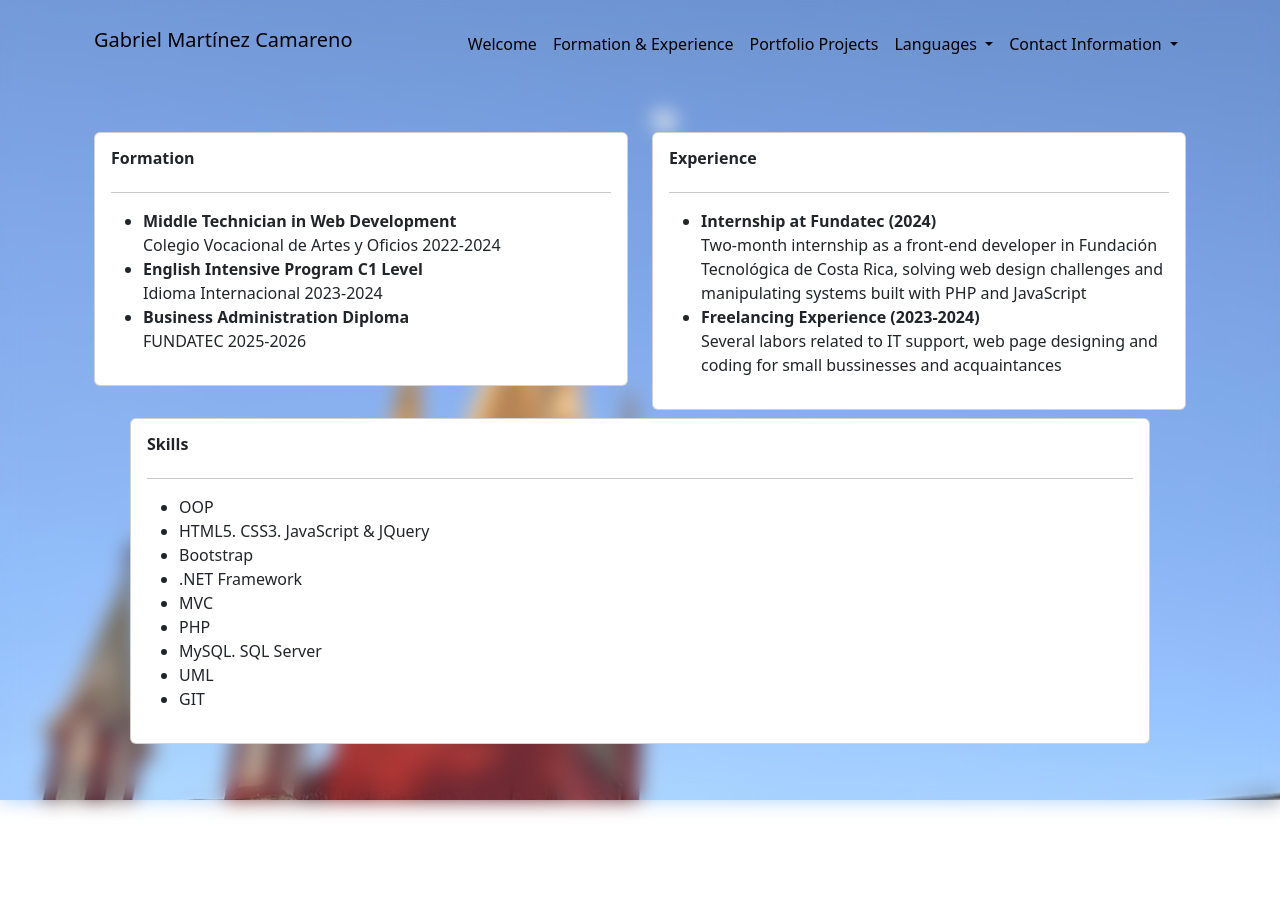
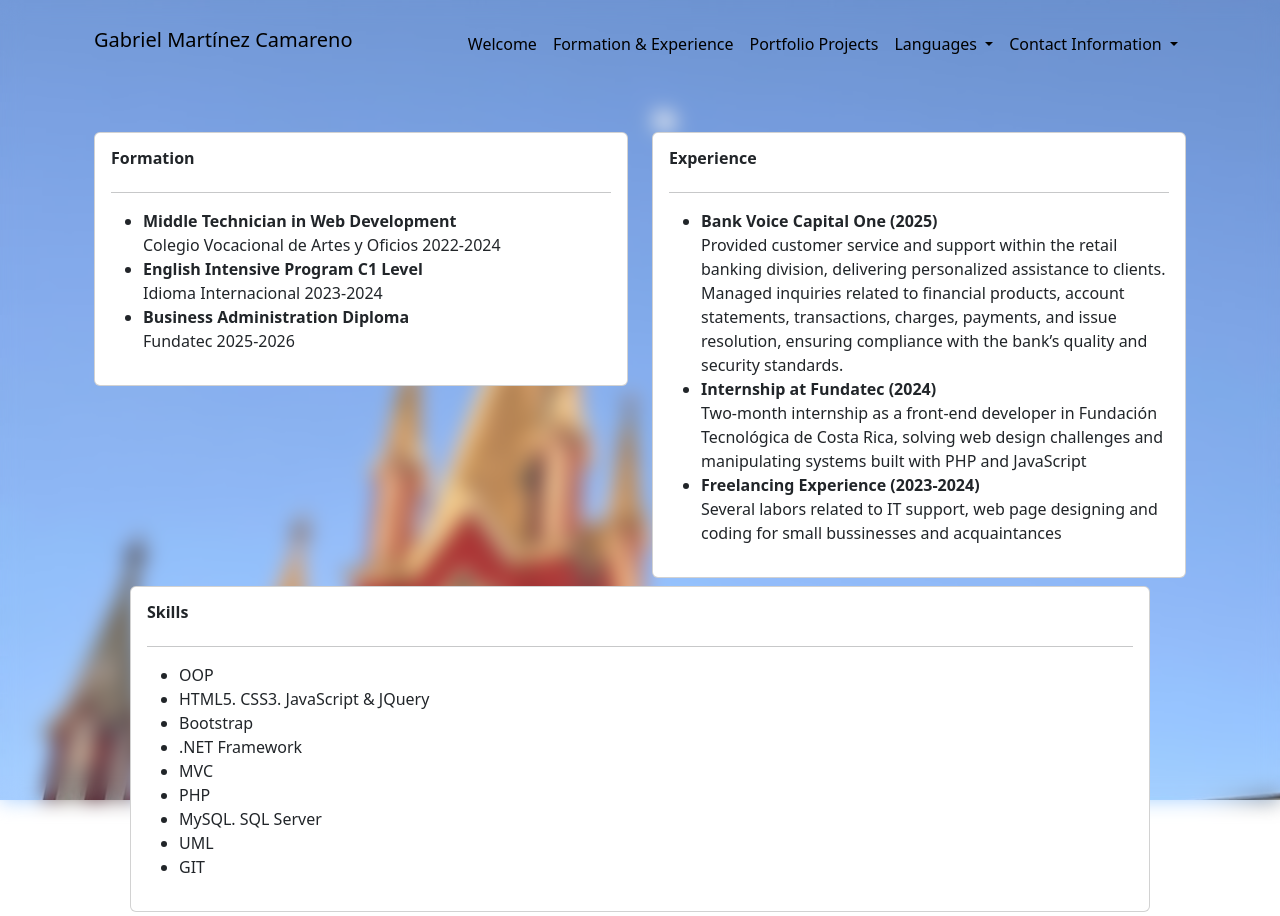
Before and after one commit to GaboMartinezC/GaboMartinezC.github.io, a plain HTML site: page Portfolio/index.html in a window 1280 px wide. Both pictures are taken after a click on the link "Formation & Experience". Before the commit the page ends 800 px from the top, so only its background shows below. Drawn offline with nearby package versions, Linux system fonts and the light colour scheme.

Commit message:
Update index.html

```diff
--- a/Portfolio/index.html
+++ b/Portfolio/index.html
@@ -166,7 +166,7 @@
                                 </li>
                                 <li>
                                     <strong>Business Administration Diploma</strong><br>
-                                    <span>FUNDATEC 2025-2026</span>
+                                    <span>Fundatec 2025-2026</span>
                                 </li>
                             </ul>
                         </div>
@@ -182,7 +182,7 @@
                                 </li>
                                 <li>
                                     <strong>Técnico en Administración de Empresas</strong><br>
-                                    <span>FUNDATEC 2025-2026</span>
+                                    <span>Fundatec 2025-2026</span>
                                 </li>
                             </ul>
                         </div>
@@ -196,6 +196,10 @@
                         <div class="egText">
                             <ul>
                                 <li>
+                                    <strong>Bank Voice Capital One (2025)</strong> <br>
+                                    <span>Provided customer service and support within the retail banking division, delivering personalized assistance to clients. Managed inquiries related to financial products, account statements, transactions, charges, payments, and issue resolution, ensuring compliance with the bank’s quality and security standards.</span>
+                                </li>
+                                <li>
                                     <strong>Internship at Fundatec (2024)</strong> <br>
                                     <span>Two-month internship as a front-end developer in Fundación Tecnológica de Costa Rica, solving web design challenges and manipulating systems built with PHP and JavaScript</span>
                                 </li>
@@ -207,6 +211,10 @@
                         </div>
                         <div class="esText">
                             <ul>
+                                <li>
+                                    <strong>Bank Voice Capital One (2025)</strong> <br>
+                                    <span>Puesto de atención al cliente donde desempeñé funciones de atención y soporte al cliente dentro del área de banca retail, brindando asistencia personalizada a clientes. Fui responsable de la gestión de consultas relacionadas con productos financieros, estados de cuenta, transacciones, cargos, pagos y resolución de incidencias, asegurando el cumplimiento de los estándares de calidad y seguridad establecidos por la entidad bancaria.</span>
+                                </li>
                                 <li>
                                     <strong>Práctica profesional FUNDATEC (2024)</strong> <br>
                                     <span>Práctica de dos meses como programador front-end, donde resolví problemas de diseño web en varios sistemas escritos en PHP y JavaScript</span>
```
